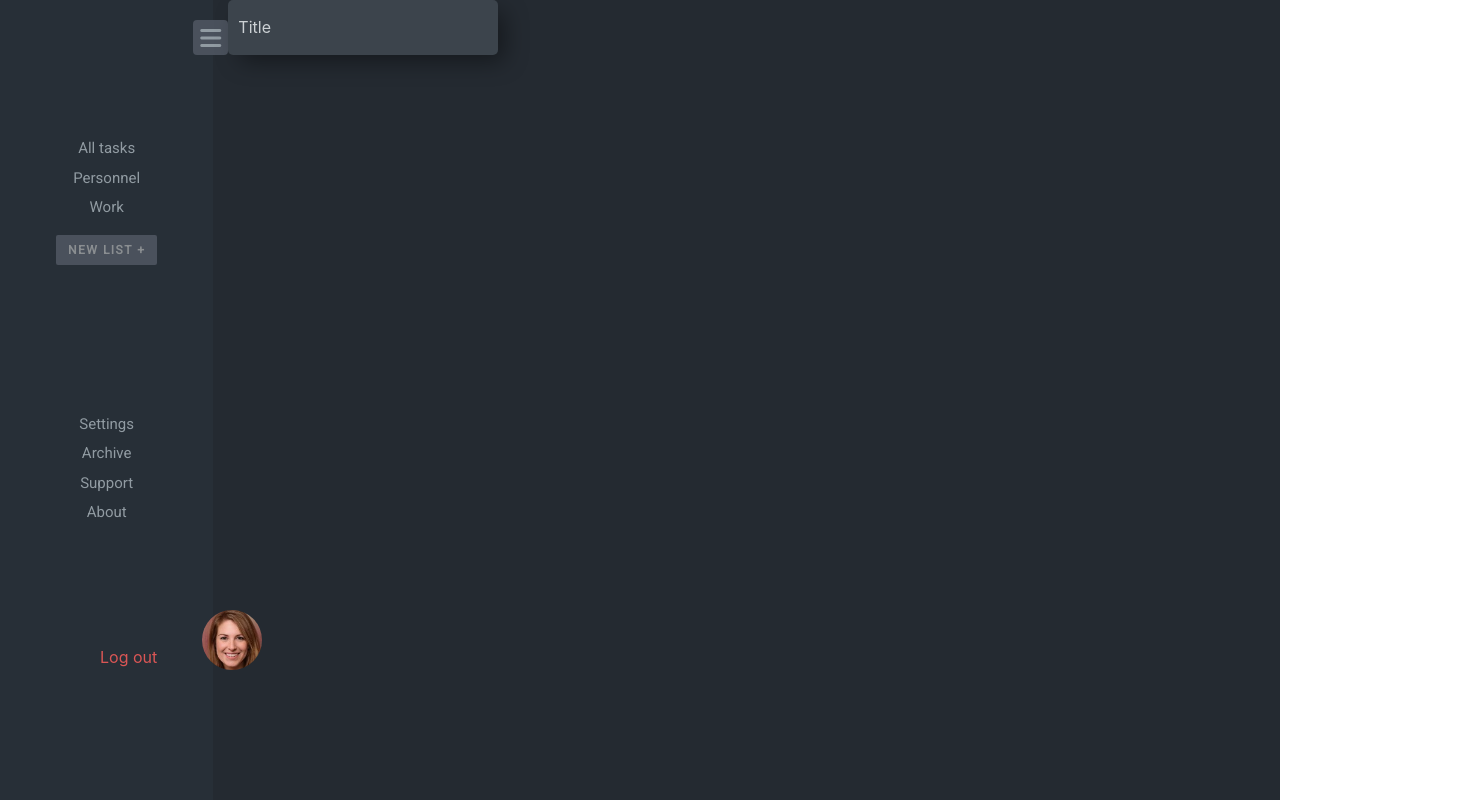
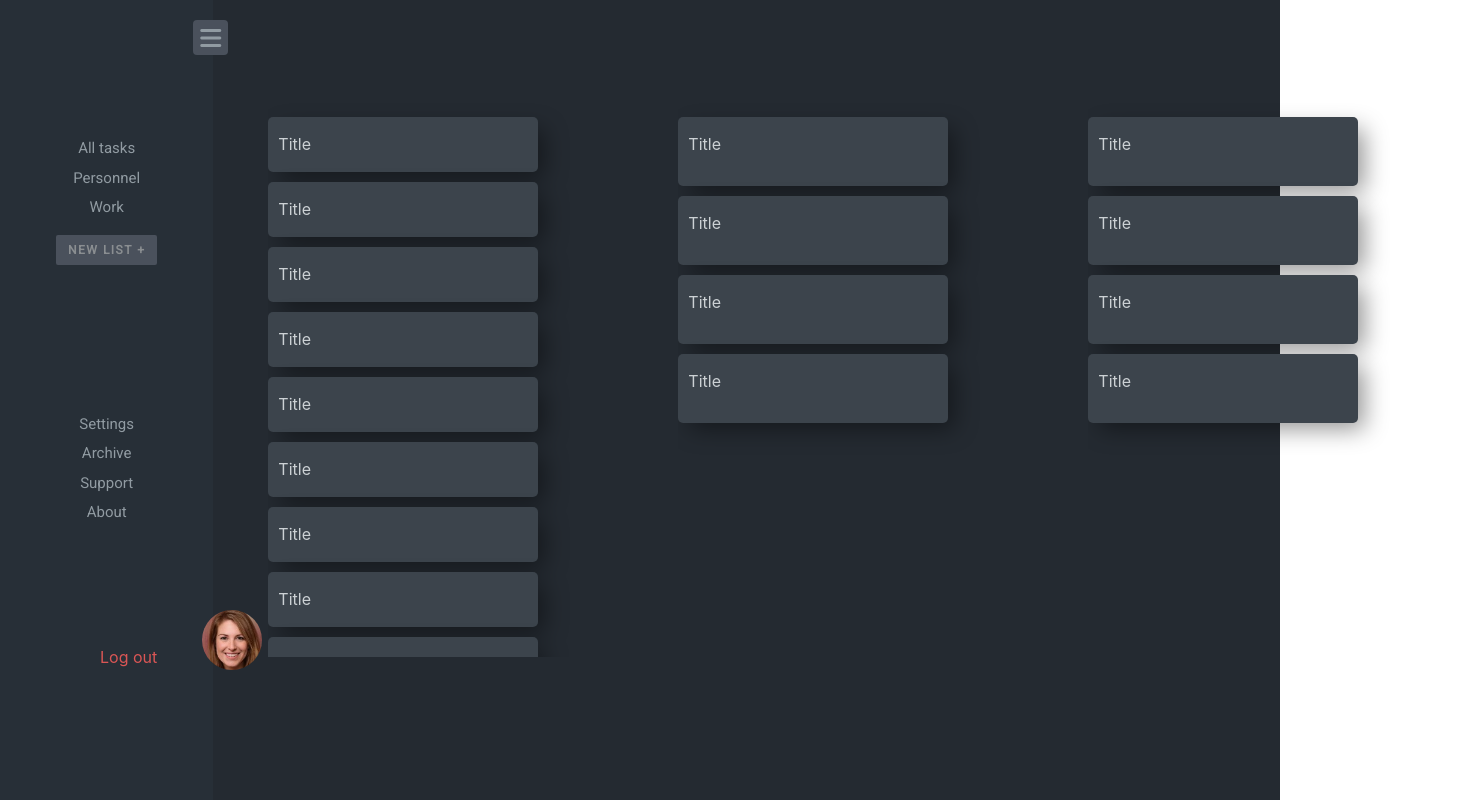
Before and after one commit to RishabhVerma098/todoapp, a React (Create React App) app: page / in a window 1280 px wide. Shown: the whole page, 1468 px wide, since content can reach past the window. Built offline with nearby package versions, Linux system fonts and the light colour scheme.

Commit message:
required scroflow done

```diff
--- a/src/components/mains/home/index.js
+++ b/src/components/mains/home/index.js
@@ -1,9 +1,55 @@
 import React from "react";
 import Card from "../../reusable/card/index";
+import "./index.scss";
 function Home() {
   return (
-    <div>
-      <Card />
+    <div className="container-stuck">
+      <div className="taskListContainer">
+        <Card />
+        <Card />
+        <Card />
+        <Card />
+        <Card />
+        <Card />
+        <Card />
+        <Card />
+        <Card />
+        <Card />
+        <Card />
+        <Card />
+        <Card />
+        <Card />
+        <Card />
+      </div>
+      <div className="taskListContainer">
+        <Card />
+        <Card />
+        <Card />
+        <Card />
+      </div>
+      <div className="taskListContainer">
+        <Card />
+        <Card />
+        <Card />
+        <Card />
+      </div>
+      <div className="taskListContainer">
+        <Card />
+        <Card />
+        <Card />
+        <Card />
+        <Card />
+        <Card />
+        <Card />
+        <Card />
+        <Card />
+        <Card />
+        <Card />
+        <Card />
+        <Card />
+        <Card />
+        <Card />
+      </div>
     </div>
   );
 }
--- /dev/null
+++ b/src/components/mains/home/index.scss
@@ -0,0 +1,24 @@
+.container-stuck {
+  min-width: 1200px;
+  height: 590px;
+  margin-top: 6.5%;
+  margin-left: 40px;
+  overflow-x: scroll;
+  overflow-y: hidden;
+  padding-top: 0;
+  display: flex;
+  .taskListContainer {
+    min-width: 310px;
+    min-height: 100%;
+    margin-right: 100px;
+    margin-top: 20px;
+    margin-bottom: 20px;
+    display: flex;
+    flex-direction: column;
+    overflow-y: auto;
+    padding-top: 20px;
+    :last-child {
+      margin-bottom: 30px;
+    }
+  }
+}
--- a/src/components/reusable/card/index.scss
+++ b/src/components/reusable/card/index.scss
@@ -1,7 +1,7 @@
 @import "../../../_variable";
 .cardComponent-false {
-  width: 270px;
-  height: 55px;
+  max-width: 270px;
+  min-height: 55px;
   background-color: $myCardColor;
   border-radius: 5px;
   color: $myCardFontColor;
@@ -9,7 +9,7 @@
   -moz-box-shadow: 9px 9px 23px -3px rgba(0, 0, 0, 0.42);
   box-shadow: 9px 9px 23px -3px rgba(0, 0, 0, 0.42);
   transition: all 0.35s ease-out;
-
+  margin-top: 10px;
   &:hover {
     cursor: pointer;
   }
@@ -22,8 +22,9 @@
 }
 .cardComponent-true {
   transition: all 0.3s ease-in;
-  width: 270px;
-  height: 150px;
+  max-width: 270px;
+  min-height: 150px;
+  z-index: 1;
   background-color: #f5f5f5;
   border-radius: 5px;
   padding: 10px;
@@ -31,6 +32,7 @@
   -webkit-box-shadow: 10px 10px 26px 0px rgba(0, 0, 0, 0.75);
   -moz-box-shadow: 10px 10px 26px 0px rgba(0, 0, 0, 0.75);
   box-shadow: 10px 10px 26px 0px rgba(0, 0, 0, 0.75);
+  margin-top: 10px;
   &:hover {
     cursor: pointer;
   }
```
Also changed, not shown: src/store/data/task.js (added).
